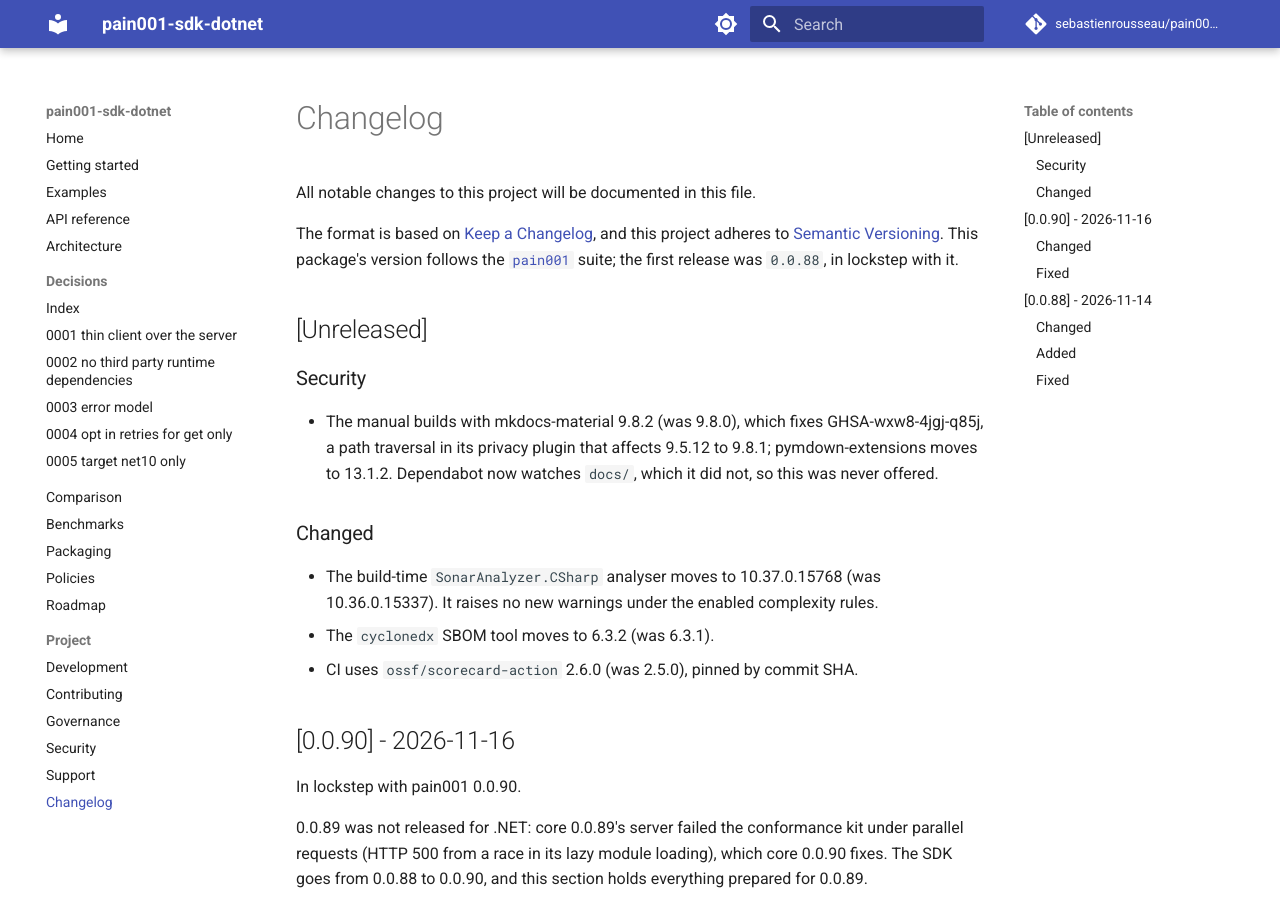
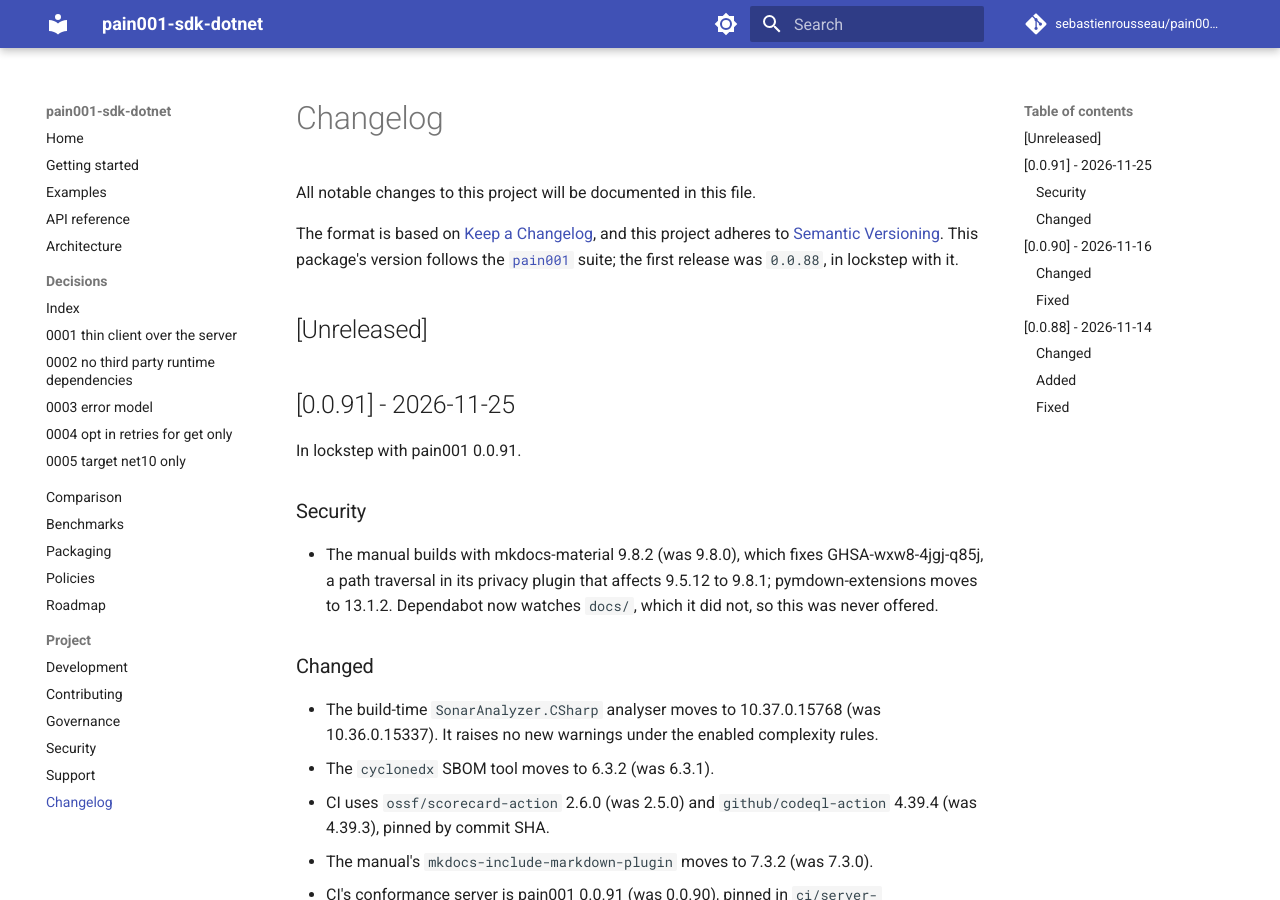
Before and after one commit to sebastienrousseau/pain001-sdk-dotnet, an MkDocs documentation site: the page built from docs/changelog.md, in a window 1280 px wide and 900 px high. Built offline with MkDocs 1.6.1 and Material for MkDocs 9.7.7, drawn with Linux system fonts in a browser that asks for light colours; comment, search, counter and statistics services are not loaded.

Commit message:
chore(release): prepare 0.0.91
Dates the 0.0.91 section 2026-11-25, in lockstep with pain001 0.0.91,
now on PyPI. CI's conformance server moves to pain001[api]==0.0.91:
ci/server-requirements.txt is regenerated with its header command and
its pain001 hashes match PyPI's wheel and sdist. The vendored
conformance kit is byte-identical to core v0.0.91's, which is unchanged
since 0.0.90, so it is not touched.

The release highlights, roadmap, CITATION date and the statements that
name the server CI tests against (install snippets, requirements, the
support notes and the bug form's placeholder) move to 0.0.91; rows and
sections that record earlier releases stay as they were.

---
THE ARCHITECT ᛫ Sebastien Rousseau ᛫ https://sebastienrousseau.com
THE ENGINE ᛞ EUXIS ᛫ Enterprise Unified Execution Intelligence System ᛫ https://euxis.co

Assisted-by: Claude Code:claude-opus-5-5 uv pip-audit
Co-Authored-By: Claude Opus 5.5 <noreply@anthropic.com>
Signed-off-by: Sebastien Rousseau <sebastienrousseau@users.noreply.github.com>

````diff
--- a/CHANGELOG.md
+++ b/CHANGELOG.md
@@ -10,6 +10,10 @@ This package's version follows the [`pain001`](https://github.com/sebastienrouss
 suite; the first release was `0.0.88`, in lockstep with it.
 
 ## [Unreleased]
+
+## [0.0.91] - 2026-11-25
+
+In lockstep with pain001 0.0.91.
 
 ### Security
 
@@ -25,8 +29,12 @@ suite; the first release was `0.0.88`, in lockstep with it.
   (was 10.36.0.15337). It raises no new warnings under the enabled
   complexity rules.
 - The `cyclonedx` SBOM tool moves to 6.3.2 (was 6.3.1).
-- CI uses `ossf/scorecard-action` 2.6.0 (was 2.5.0), pinned by
-  commit SHA.
+- CI uses `ossf/scorecard-action` 2.6.0 (was 2.5.0) and
+  `github/codeql-action` 4.39.4 (was 4.39.3), pinned by commit SHA.
+- The manual's `mkdocs-include-markdown-plugin` moves to 7.3.2 (was
+  7.3.0).
+- CI's conformance server is pain001 0.0.91 (was 0.0.90), pinned in
+  `ci/server-requirements.in`.
 
 ## [0.0.90] - 2026-11-16
 
--- a/docs/getting-started.md
+++ b/docs/getting-started.md
@@ -8,7 +8,7 @@ The SDK calls `pain001 serve`, the REST API of the Python package
 `pain001`. Install it with its `api` extra and start it on loopback:
 
 ```sh
-pip install 'pain001[api]==0.0.90'
+pip install 'pain001[api]==0.0.91'
 pain001 serve --host 127.0.0.1 --port 8000
 ```
 
````
Also changed, not shown: CONTRIBUTING.md (+1 -1 lines), README.md (+2 -2 lines), docs/ROADMAP.md (+4 -4 lines), .github/release-highlights.md, 3 other files.
